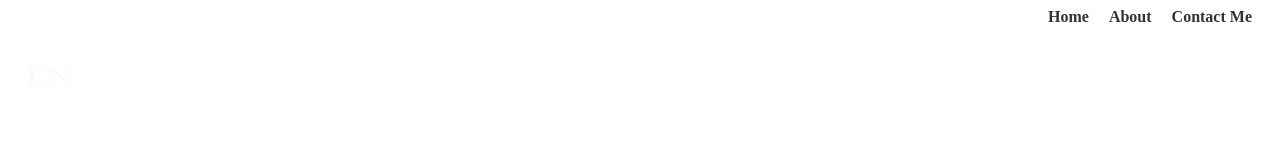
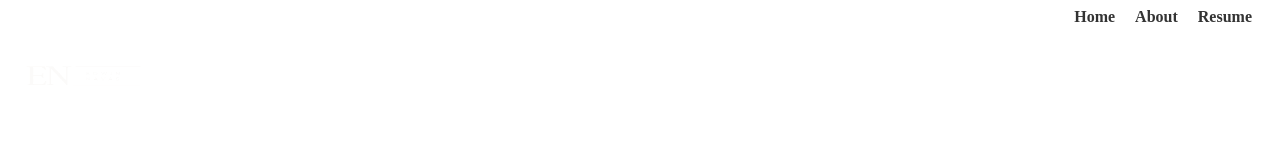
Before and after one commit to eNav/PersonalWeb, a plain HTML site: page index.html in a window 1280 px wide. Shown: the top 156 px of the page. Drawn offline with Linux system fonts and the light colour scheme; files whose address does not match are found by name.

Commit message:
titles changes

```diff
--- a/index.html
+++ b/index.html
@@ -12,7 +12,7 @@
 		<ul>
 			<li><a href="index.html">Home</a></li>
 			<li><a href="about.html">About</a></li>
-			<li><a href="contact.html">Contact Me</a></li>
+			<li><a href="contact.html">Resume</a></li>
 		  </ul>
 		</nav>
 	  <div class="top-banner">
```
